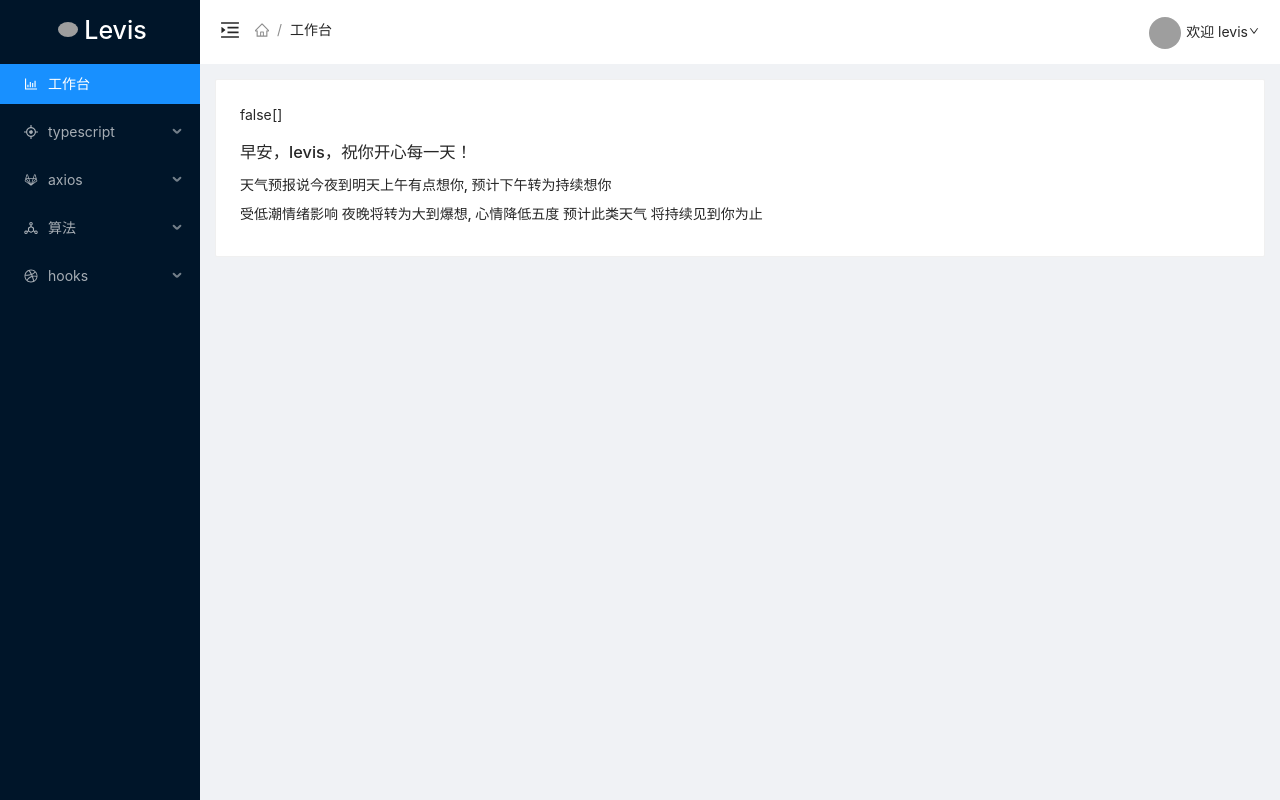
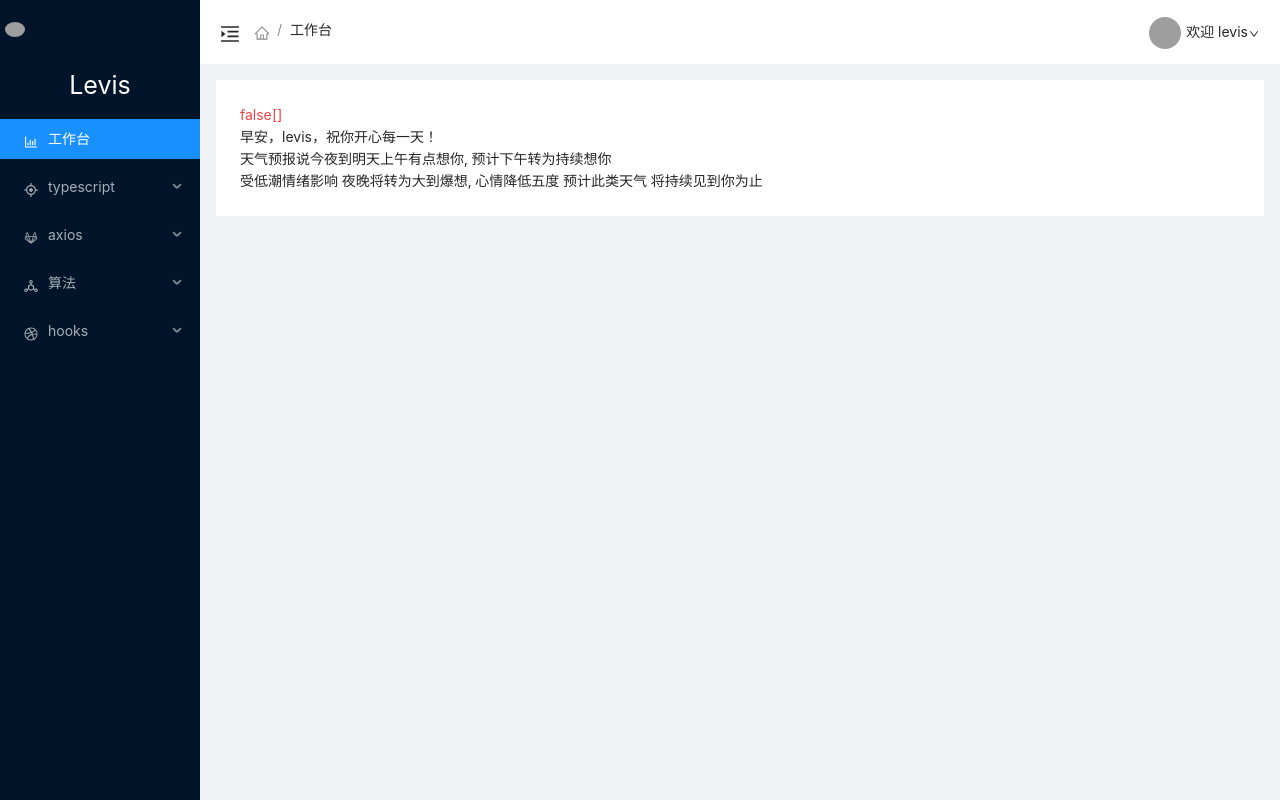
Before and after one commit to nieshiming/levi-webpack, a React app: page /dashboard in a window 1280 px wide. Built offline with nearby package versions, Linux system fonts and the light colour scheme; grey boxes are pictures that could not be loaded.

Commit message:
feat: add tailiwindcss

```diff
--- a/package.json
+++ b/package.json
@@ -60,6 +60,7 @@
     "@types/react-router-dom": "^5.1.8",
     "@typescript-eslint/eslint-plugin": "^4.29.2",
     "@typescript-eslint/parser": "^4.29.2",
+    "autoprefixer": "^10.4.2",
     "babel-loader": "^8.2.2",
     "babel-plugin-import": "^1.13.3",
     "cache-loader": "^4.1.0",
@@ -90,10 +91,13 @@
     "lint-staged": "^11.1.2",
     "mini-css-extract-plugin": "^2.2.0",
     "node-notifier": "^10.0.0",
+    "postcss": "^8.4.6",
+    "postcss-loader": "^6.2.1",
     "prettier": "^2.3.2",
     "react-refresh": "^0.10.0",
     "style-loader": "^3.3.0",
     "swc-loader": "^0.1.15",
+    "tailwindcss": "^3.0.21",
     "thread-loader": "^3.0.4",
     "typescript": "^4.3.5",
     "webpack": "^5.51.1",
--- /dev/null
+++ b/postcss.config.js
@@ -0,0 +1,6 @@
+module.exports = {
+  plugins: {
+    tailwindcss: {},
+    autoprefixer: {},
+  },
+}
--- a/src/app.tsx
+++ b/src/app.tsx
@@ -6,6 +6,8 @@ import { ConfigProvider, Spin, Empty } from 'antd'
 import { LoadingOutlined } from '@ant-design/icons'
 import ErrorBoundary from '@/components/error-boundary'
 import { BrowserRouter as Router } from 'react-router-dom'
+
+import './styles/index.css'
 
 /** 全局配置 */
 const customizeRenderEmpty = () => <Empty description="暂无数据" />
--- a/src/pages/dashboard/index.tsx
+++ b/src/pages/dashboard/index.tsx
@@ -9,7 +9,8 @@ const Basic: FC = () => {
 
   return (
     <Card style={{ width: '100%' }}>
-      <p onClick={setCity}>{`${loading}${JSON.stringify(city)}`}</p>
+      {/* 使用tailwindcss */}
+      <p onClick={setCity} className="text-red-500">{`${loading}${JSON.stringify(city)}`}</p>
       <h3>早安，levis，祝你开心每一天！</h3>
       <h4>天气预报说今夜到明天上午有点想你, 预计下午转为持续想你</h4>
       <h4> 受低潮情绪影响 夜晚将转为大到爆想, 心情降低五度 预计此类天气 将持续见到你为止</h4>
--- /dev/null
+++ b/src/styles/index.css
@@ -0,0 +1,5 @@
+@tailwind base;
+
+@tailwind components;
+
+@tailwind utilities;
--- /dev/null
+++ b/tailwind.config.js
@@ -0,0 +1,10 @@
+module.exports = {
+  mode: 'jit',
+  enabled: true,
+  content: ['./src/**'],
+  darkMode: false, // or 'media' or 'class'
+  theme: {
+    extend: {},
+  },
+  plugins: [],
+}
```
Also changed, not shown: 3 other files (tests, documents, lock files or other folders).
